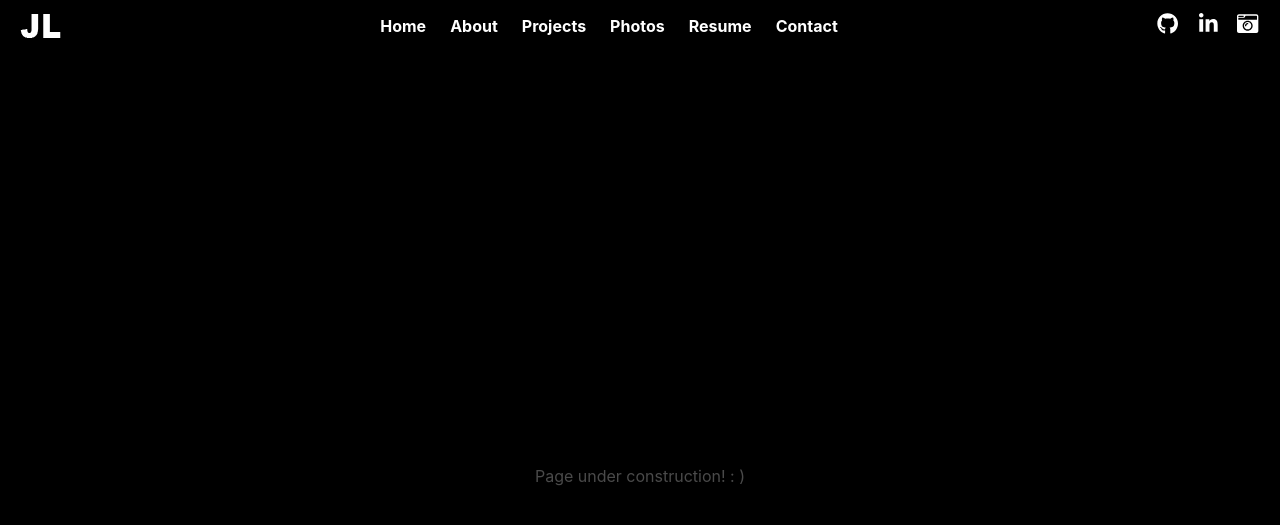
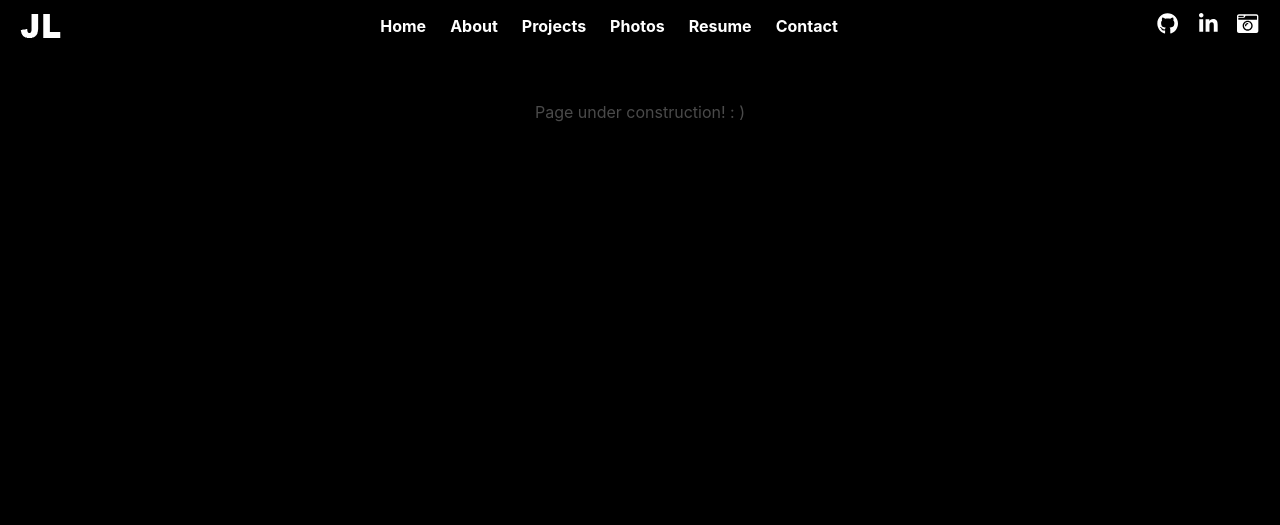
Before and after one commit to jonathanlucki/Personal-Site-V2, a Jekyll site: the page built from about.html, in a window 1280 px wide. Shown: the top 525 px of the page. Built offline with Jekyll 4.4.1, drawn with Linux system fonts in a browser that asks for light colours; nearby versions of some CDN libraries.

Commit message:
updated page layout

```diff
--- a/_layouts/page.html
+++ b/_layouts/page.html
@@ -9,7 +9,7 @@ layout: default
 
     </div>
 
-    <div class="hero-body">
+    <div class="hero-body align-stretch is-paddingless">
 
         <div class="content-pane">
 
--- a/_sass/_misc.scss
+++ b/_sass/_misc.scss
@@ -3,9 +3,13 @@
 }
 
 .is-fullheight {
-  height: 100%;
+  height: 100%!important;
 }
 
 .is-fullwidth {
-  width: 100%;
+  width: 100%!important;
 }
+
+.align-stretch {
+  align-items: stretch!important;
+}
--- a/_sass/_panes.scss
+++ b/_sass/_panes.scss
@@ -19,4 +19,5 @@
   margin: 1rem auto 1rem auto;
   padding: 2rem 2rem 2rem 2rem;
   max-width: $mobile-breakpoint;
+  min-height: 100%;
 }
```
